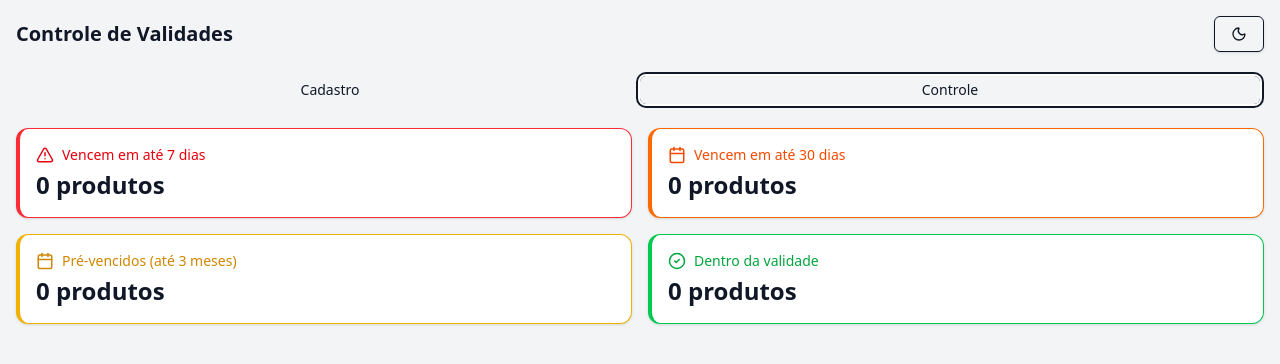
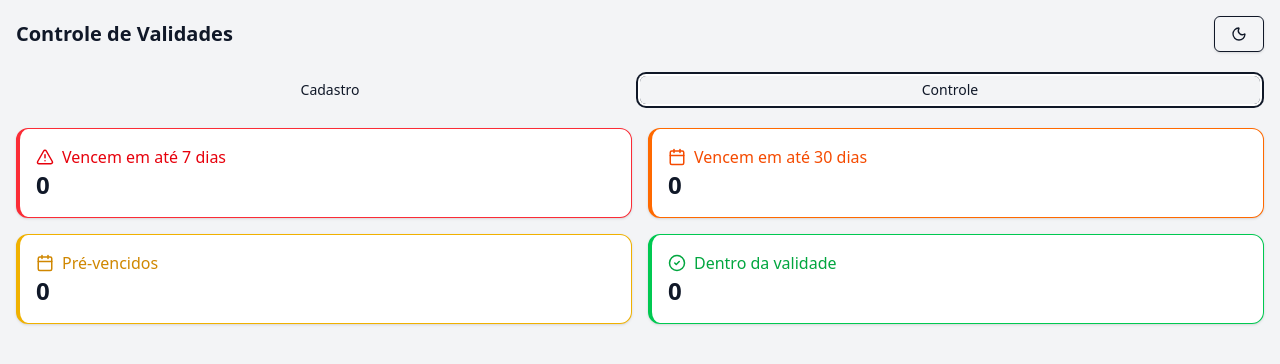
Before and after one commit to naicci/validade-farmacia, a React (Vite) app: page / in a window 1280 px wide. Both pictures are taken after a click on the tab "Controle". Shown: the top 364 px of the page. Built offline with nearby package versions, Linux system fonts and the light colour scheme.

Commit message:
ux: cards clicáveis + botoes destaque

```diff
--- a/src/ValidadeFarmaciaLayout.jsx
+++ b/src/ValidadeFarmaciaLayout.jsx
@@ -1,3 +1,4 @@
+// ⚠️ ARQUIVO INTEIRO – COPIAR E COLAR
 import { useEffect, useRef, useState } from "react";
 import { Card, CardContent } from "@/components/ui/card";
 import { Button } from "@/components/ui/button";
@@ -39,6 +40,7 @@ export default function ValidadeFarmaciaLayout() {
   const [darkMode, setDarkMode] = useState(false);
   const [products, setProducts] = useState([]);
   const [local, setLocal] = useState("");
+  const [filterDays, setFilterDays] = useState("todos");
   const [scannerOpen, setScannerOpen] = useState(false);
   const [scannerError, setScannerError] = useState("");
 
@@ -154,14 +156,15 @@ export default function ValidadeFarmaciaLayout() {
   ).length;
   const countOk = products.filter((p) => diffDays(p.validade) > 90).length;
 
-  const lastFive = products.slice(0, 5);
-
   /* =========================
      Estilos base
   ========================= */
   const container = darkMode
     ? "bg-gray-900 text-gray-100"
     : "bg-gray-100 text-gray-900";
+
+  const cardBase =
+    "transition-transform active:scale-[0.97] hover:shadow-lg cursor-pointer";
 
   const card = darkMode
     ? "bg-gray-800 border border-gray-700"
@@ -190,7 +193,7 @@ export default function ValidadeFarmaciaLayout() {
           <TabsTrigger value="controle">Controle</TabsTrigger>
         </TabsList>
 
-        {/* CADASTRO */}
+        {/* ================= CADASTRO ================= */}
         <TabsContent value="cadastro" className="space-y-4">
           <Card className={card}>
             <CardContent className="p-4 space-y-3">
@@ -200,12 +203,18 @@ export default function ValidadeFarmaciaLayout() {
                   placeholder="Código"
                   className={input}
                 />
-                <Button onClick={() => setScannerOpen(true)}>
-                  <ScanLine />
+                <Button
+                  onClick={() => setScannerOpen(true)}
+                  className="bg-emerald-600 hover:bg-emerald-700 text-white h-11 px-4 flex gap-2"
+                >
+                  <ScanLine size={18} />
+                  Ler código
                 </Button>
               </div>
+
               <Input ref={nameRef} placeholder="Nome" className={input} />
               <Input ref={dateRef} type="date" className={input} />
+
               <Select value={local} onValueChange={setLocal}>
                 <SelectTrigger className={input}>
                   <SelectValue placeholder="Local" />
@@ -216,90 +225,69 @@ export default function ValidadeFarmaciaLayout() {
                   <SelectItem value="geladeira">Geladeira</SelectItem>
                 </SelectContent>
               </Select>
-              <Button className="h-11 w-full" onClick={saveProduct}>
+
+              <Button
+                onClick={saveProduct}
+                className="w-full h-12 bg-emerald-600 hover:bg-emerald-700 text-white text-base font-semibold"
+              >
                 Salvar produto
               </Button>
             </CardContent>
           </Card>
-
-          <Card className={card}>
-            <CardContent className="p-4 space-y-2">
-              <h2 className="font-semibold text-sm">Últimos cadastrados</h2>
-              {lastFive.map((p) => (
-                <div
-                  key={p.id}
-                  className="flex justify-between items-center text-sm"
-                >
-                  <span>{p.nome}</span>
-                  <Button
-                    size="sm"
-                    variant="destructive"
-                    onClick={() => removeProduct(p.id)}
-                  >
-                    Retirar
-                  </Button>
-                </div>
-              ))}
-            </CardContent>
-          </Card>
         </TabsContent>
 
-        {/* CONTROLE */}
+        {/* ================= CONTROLE ================= */}
         <TabsContent value="controle" className="space-y-4">
           <div className="grid grid-cols-1 sm:grid-cols-2 gap-4">
-            <Card className={`${card} border-l-4 border-red-500`}>
-              <CardContent className="p-4 space-y-1">
+            <Card
+              onClick={() => setFilterDays("7")}
+              className={`${card} ${cardBase} border-l-4 border-red-500`}
+            >
+              <CardContent className="p-4">
                 <div className="flex items-center gap-2 text-red-600">
                   <AlertTriangle size={18} />
-                  <span className="text-sm font-medium">
-                    Vencem em até 7 dias
-                  </span>
+                  <span>Vencem em até 7 dias</span>
                 </div>
-                <p className="text-2xl font-bold">
-                  {count7} produtos
-                </p>
+                <p className="text-2xl font-bold">{count7}</p>
               </CardContent>
             </Card>
 
-            <Card className={`${card} border-l-4 border-orange-500`}>
-              <CardContent className="p-4 space-y-1">
+            <Card
+              onClick={() => setFilterDays("30")}
+              className={`${card} ${cardBase} border-l-4 border-orange-500`}
+            >
+              <CardContent className="p-4">
                 <div className="flex items-center gap-2 text-orange-600">
                   <Calendar size={18} />
-                  <span className="text-sm font-medium">
-                    Vencem em até 30 dias
-                  </span>
+                  <span>Vencem em até 30 dias</span>
                 </div>
-                <p className="text-2xl font-bold">
-                  {count30} produtos
-                </p>
+                <p className="text-2xl font-bold">{count30}</p>
               </CardContent>
             </Card>
 
-            <Card className={`${card} border-l-4 border-yellow-500`}>
-              <CardContent className="p-4 space-y-1">
+            <Card
+              onClick={() => setFilterDays("90")}
+              className={`${card} ${cardBase} border-l-4 border-yellow-500`}
+            >
+              <CardContent className="p-4">
                 <div className="flex items-center gap-2 text-yellow-600">
                   <Calendar size={18} />
-                  <span className="text-sm font-medium">
-                    Pré-vencidos (até 3 meses)
-                  </span>
+                  <span>Pré-vencidos</span>
                 </div>
-                <p className="text-2xl font-bold">
-                  {count90} produtos
-                </p>
+                <p className="text-2xl font-bold">{count90}</p>
               </CardContent>
             </Card>
 
-            <Card className={`${card} border-l-4 border-green-500`}>
-              <CardContent className="p-4 space-y-1">
+            <Card
+              onClick={() => setFilterDays("todos")}
+              className={`${card} ${cardBase} border-l-4 border-green-500`}
+            >
+              <CardContent className="p-4">
                 <div className="flex items-center gap-2 text-green-600">
                   <CheckCircle2 size={18} />
-                  <span className="text-sm font-medium">
-                    Dentro da validade
-                  </span>
+                  <span>Dentro da validade</span>
                 </div>
-                <p className="text-2xl font-bold">
-                  {countOk} produtos
-                </p>
+                <p className="text-2xl font-bold">{countOk}</p>
               </CardContent>
             </Card>
           </div>
```
